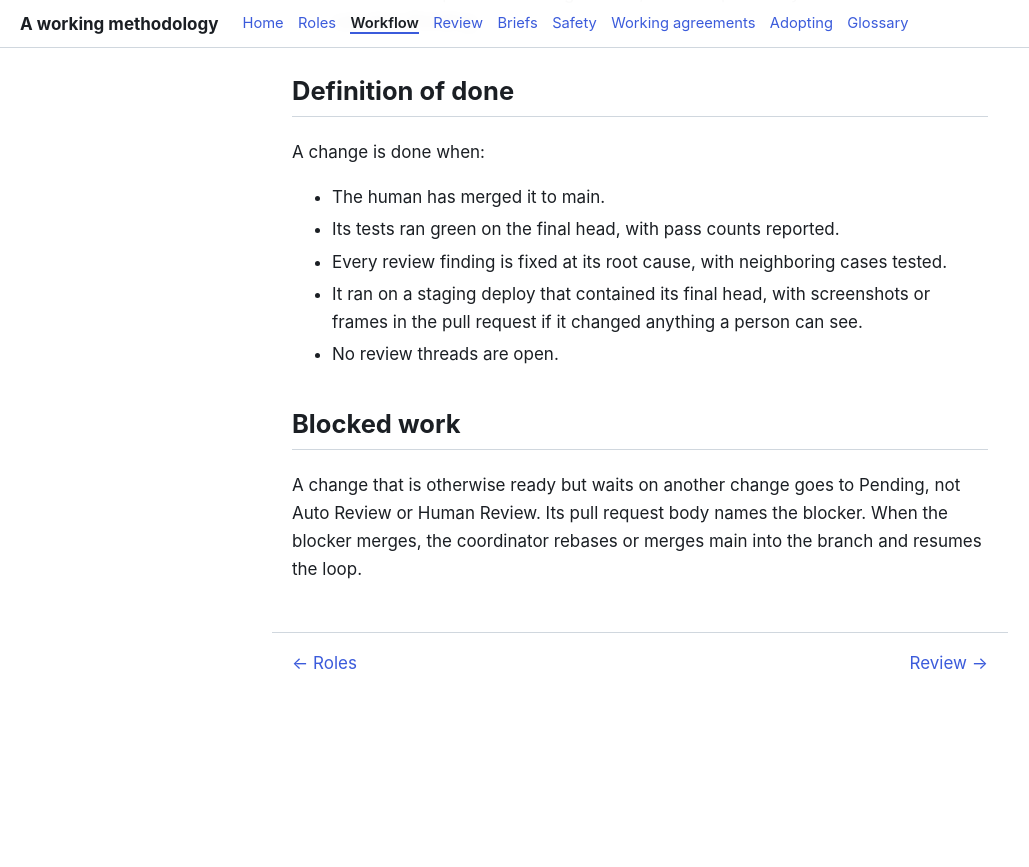
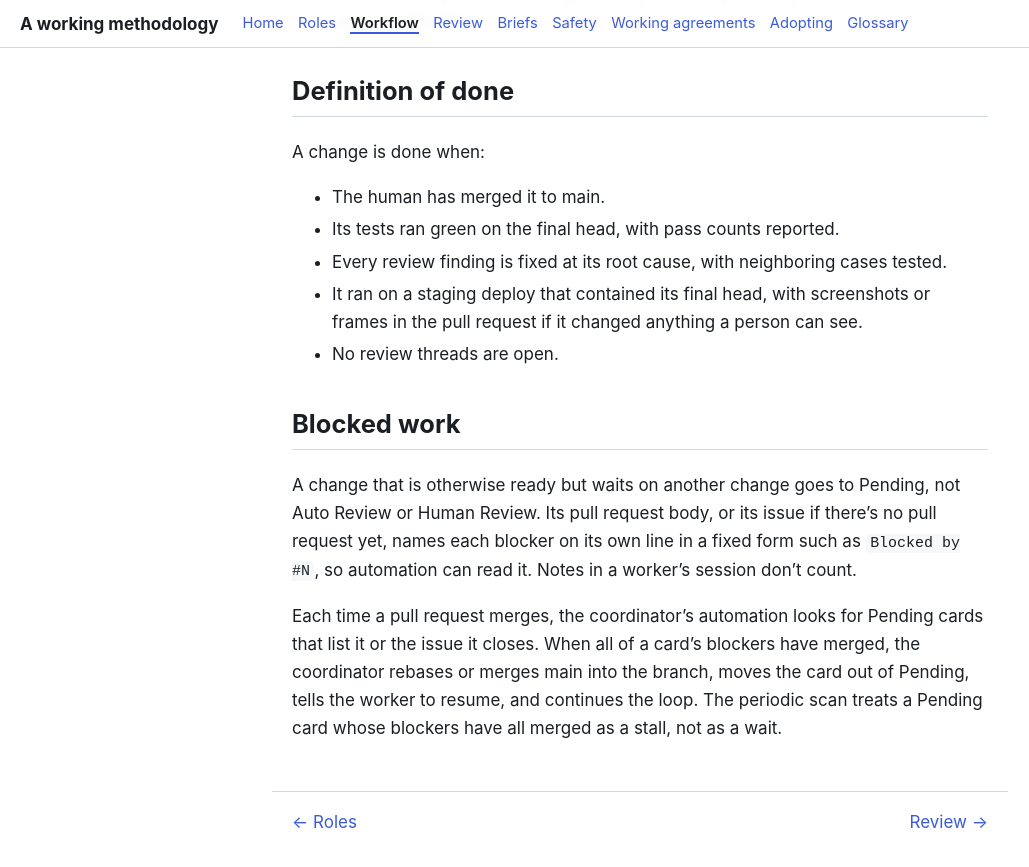
Before and after one commit to tangentcode/methodology, a Jekyll site: the page built from workflow.md, in a window 1280 px wide and 900 px high, scrolled down 4197 px. Shown: the top 867 px of the window, without its empty margins (0-1029 px from the left). Built offline with Jekyll 4.4.1, drawn with Linux system fonts in a browser that asks for light colours; our own code applies the rules of GitHub Pages for plain Markdown files; before the commit the page ends 4938 px from its top, so only the background shows below that.

Commit message:
Workflow: Pending cards name their blockers in a fixed form and resume when they merge

```diff
--- a/workflow.md
+++ b/workflow.md
@@ -73,4 +73,6 @@ A change is done when:
 
 ## Blocked work
 
-A change that is otherwise ready but waits on another change goes to Pending, not Auto Review or Human Review. Its pull request body names the blocker. When the blocker merges, the coordinator rebases or merges main into the branch and resumes the loop.
+A change that is otherwise ready but waits on another change goes to Pending, not Auto Review or Human Review. Its pull request body, or its issue if there's no pull request yet, names each blocker on its own line in a fixed form such as `Blocked by #N`, so automation can read it. Notes in a worker's session don't count.
+
+Each time a pull request merges, the coordinator's automation looks for Pending cards that list it or the issue it closes. When all of a card's blockers have merged, the coordinator rebases or merges main into the branch, moves the card out of Pending, tells the worker to resume, and continues the loop. The periodic scan treats a Pending card whose blockers have all merged as a stall, not as a wait.
```
